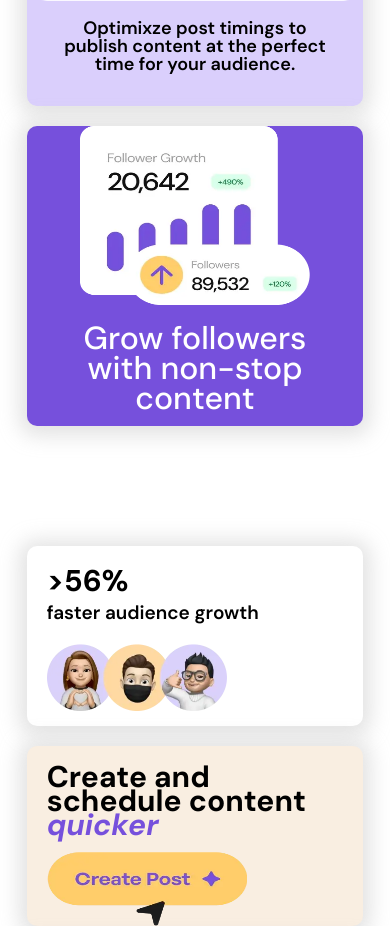
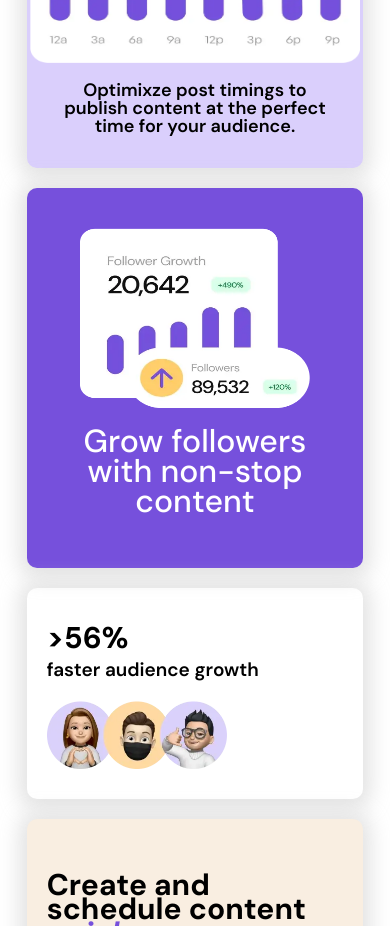
Before and after one commit to Tksmith-guru/Bento-Grid, a plain HTML site: page index.html in a window 390 px wide. Shown: the part 1000-1926 px from the top of the page. Drawn offline with Linux system fonts and the light colour scheme.

Commit message:
cardsize_fix

```diff
--- a/styles.css
+++ b/styles.css
@@ -311,7 +311,7 @@ h1 {
 @media only screen and (max-width: 840px) {
     .main-cont {
         grid-template-columns: 1fr;
-        grid-template-rows: 271.8px 170.87px 195px 1fr 1fr 180.8px 180px 372.9px;
+        grid-template-rows: 271.8px 170.87px 195px 1fr 1fr 180.8px 180px .;
         grid-template-areas:
         "second-cd"
         "fourth-cd"
@@ -407,7 +407,7 @@ h1 {
         align-items: center;
         justify-content: center;
         text-align: center;
-        box-sizing: none;
+        box-sizing: border-box;
         padding: 200px 0;
     }
 
@@ -438,6 +438,7 @@ h1 {
         justify-content: center;
         text-align: center;
         padding: 40px 0;
+        box-sizing: content-box;
     }
 
     .cont5 h2 {
```
